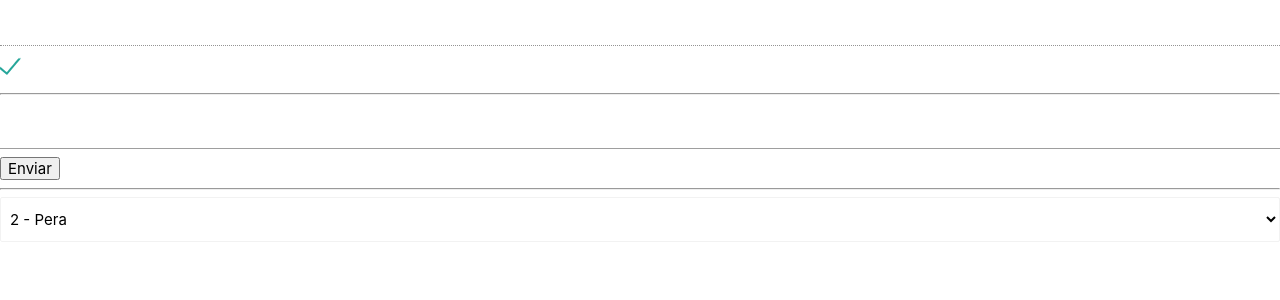
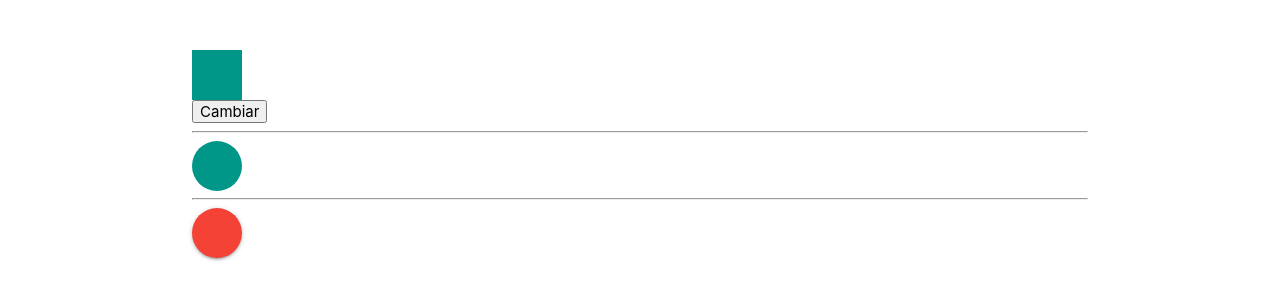
Before and after one commit to jesusmemije/Curso-Vue-3, a plain HTML site: page index.html in a window 1280 px wide. Drawn offline with nearby package versions, Linux system fonts and the light colour scheme.

Commit message:
Enlaces de clases v-bind:class - condicionado

```diff
--- a/index.html
+++ b/index.html
@@ -7,23 +7,26 @@
     <title>Document</title>
     <!-- Compiled and minified CSS -->
     <link rel="stylesheet" href="https://cdnjs.cloudflare.com/ajax/libs/materialize/1.0.0/css/materialize.min.css">
+    <style>
+        .rounded {
+            border-radius: 50px;
+        }
+        .square {
+            height: 50px;
+            width: 50px;
+        }
+    </style>
 </head>
 <body>
     <div id="app">
-        <input type="text" :disabled="(usuarios == 5)">
-        <label>
-            <input type="checkbox" :checked="chkChecked">
-            <span></span>
-        </label>
-        <hr>
-        <form method="POST">
-            <input type="text" :required="isObligatorio">
-            <button type="submit">Enviar</button>
-        </form>
-        <hr>
-        <select class="browser-default">
-            <option v-for="fruta in frutas" :value="fruta.id" :selected="fruta.selected">{{ fruta.id }} - {{ fruta.nombre }}</option>
-        </select>
+        <div class="container" style="padding-top: 50px;">
+            <div class="teal" v-bind:class="{rounded: i > 5, square:true}"></div>
+            <button @click="(rounded = !rounded)">Cambiar</button>
+            <hr>
+            <div class="teal" v-bind:class="myClass"></div>
+            <hr>
+            <div v-bind:class="[enableRoundedClass ? roundedClass : '', squareClass]"></div>
+        </div>
     </div>
     <!-- Vue -->
     <script src="https://unpkg.com/vue@next"></script>
@@ -37,28 +40,16 @@
         const app = {
             data() {
                 return {
-                    txtDisabled: false,
-                    usuarios: 5,
-                    chkChecked: true,
-                    isObligatorio: true,
-                    frutas: [
-                        {
-                            id: 1,
-                            nombre: 'Manzana',
-                            selected: false
-                        },
-                        {
-                            id: 2,
-                            nombre: 'Pera',
-                            selected: true
-                        },
-                        {
-                            id: 3,
-                            nombre: 'Uva',
-                            selected: false
-                        }
-                    ],
-                    idFruta: 3
+                    myClass: {
+                        rounded: true,
+                        square: true
+                    },
+                    roundedClass: 'rounded red btn',
+                    squareClass: 'square',
+                    enableRoundedClass: true,
+                    rounded: true,
+                    square: true,
+                    i: 5
                 }
             },
         }
```
